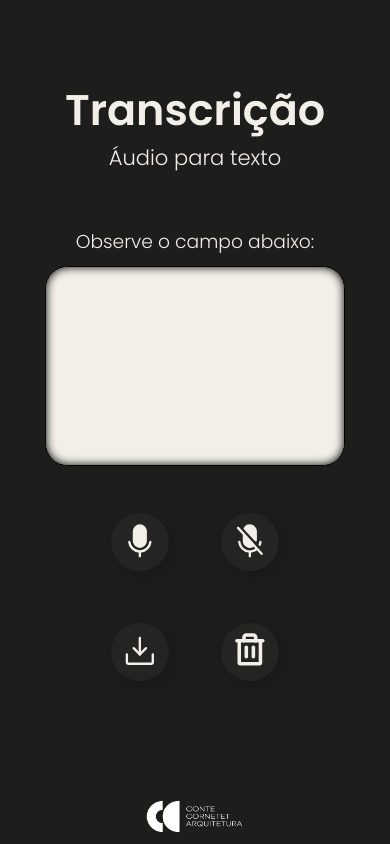
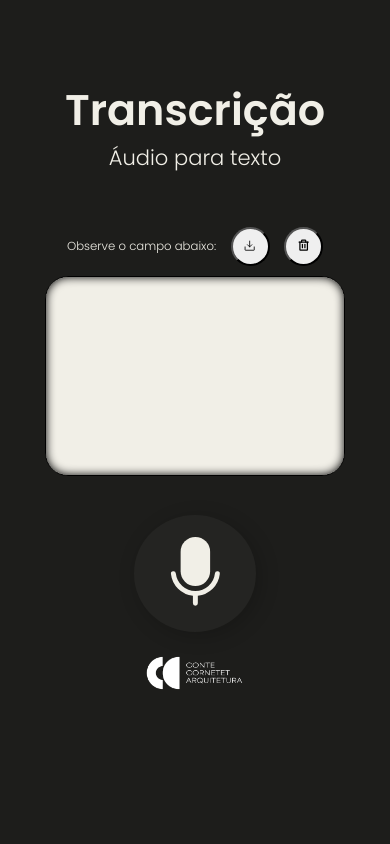
Before and after one commit to glauber2k2/voicetotext, a Next.js app: page / in a window 390 px wide. Built offline with nearby package versions, Linux system fonts and the light colour scheme.

Commit message:
fix bugs

```diff
--- a/src/pages/index.tsx
+++ b/src/pages/index.tsx
@@ -1,18 +1,15 @@
-import { useEffect, useRef, useState } from 'react';
+import React, { useEffect, useRef, useState } from 'react';
 import styles from '../styles/Home.module.css';
 
-import {
-  Microphone,
-  MicrophoneSlash,
-  DownloadSimple,
-  Trash,
-} from 'phosphor-react';
+import { Microphone, DownloadSimple, Trash } from 'phosphor-react';
 import Image from 'next/image';
 
 interface SpeechRecognition extends EventTarget {
   continuous: boolean;
   lang: string;
   onresult: (event: SpeechRecognitionEvent) => void;
+  onaudiostart?: () => void;
+  onaudioend?: () => void;
   start(): void;
   stop(): void;
 }
@@ -46,8 +43,8 @@ function App(): JSX.Element {
 
   useEffect(() => {
     class SpeechApi {
-      speechApi: SpeechRecognition | undefined; // Made speechApi property public
-      private output: HTMLTextAreaElement | null = null; // Marked as optional with default value
+      speechApi: SpeechRecognition | undefined;
+      private output: HTMLTextAreaElement | null = null;
 
       constructor() {
         const SpeechToText =
@@ -74,6 +71,16 @@ function App(): JSX.Element {
             this.output.value += transcript;
           }
         };
+
+        this.speechApi.onaudiostart = () => {
+          console.log('Captura de áudio iniciada.');
+        };
+
+        this.speechApi.onaudioend = () => {
+          console.log('Captura de áudio encerrada.');
+          setIsRec(false);
+          postText();
+        };
       }
 
       start() {
@@ -96,22 +103,35 @@ function App(): JSX.Element {
     }
 
     btnGravarRef.current!.addEventListener('click', () => {
-      btnGravarRef.current!.disabled = true;
-      btnPararRef.current!.disabled = false;
-      speech.start();
+      // Verifique se o botão está desabilitado
+      if (!btnGravarRef.current!.disabled) {
+        // Desabilite o botão
+        btnGravarRef.current!.disabled = true;
+
+        // Execute a ação desejada (iniciar gravação)
+        speech.start();
+
+        // Aguarde um período de tempo antes de habilitar o botão novamente
+        setTimeout(() => {
+          btnGravarRef.current!.disabled = false;
+        }, 2000); // Defina o tempo desejado em milissegundos (2 segundos neste exemplo)
+      }
     });
 
     btnPararRef.current!.addEventListener('click', () => {
-      btnGravarRef.current!.disabled = false;
-      btnPararRef.current!.disabled = true;
-      speech.stop();
-    });
+      // Verifique se o botão está desabilitado
+      if (!btnPararRef.current!.disabled) {
+        // Desabilite o botão
+        btnPararRef.current!.disabled = true;
 
-    btnBaixarRef.current!.addEventListener('click', () => {
-      const text = textareaRef.current!.value;
-      const filename = 'speech.txt';
+        // Execute a ação desejada (parar gravação)
+        speech.stop();
 
-      download(text, filename);
+        // Aguarde um período de tempo antes de habilitar o botão novamente
+        setTimeout(() => {
+          btnPararRef.current!.disabled = false;
+        }, 2000); // Defina o tempo desejado em milissegundos (2 segundos neste exemplo)
+      }
     });
 
     btnLimparRef.current!.addEventListener('click', () => {
@@ -125,26 +145,19 @@ function App(): JSX.Element {
       speech.stop();
     };
   }, []);
-  function download(text: string, filename: string) {
+
+  const handleDownload = () => {
+    const formattedData = text.join('\n');
     const element = document.createElement('a');
-
-    element.setAttribute(
-      'href',
-      'data:text/plain;charset=utf-8,' + encodeURIComponent(text)
-    );
-
-    element.setAttribute('download', filename);
-
-    element.style.display = 'none';
-
+    const file = new Blob([formattedData], { type: 'text/plain' });
+    element.href = URL.createObjectURL(file);
+    element.download = 'data.txt';
     document.body.appendChild(element);
-
     element.click();
-
     document.body.removeChild(element);
-  }
-
+  };
   const [isRec, setIsRec] = useState(false);
+  const [text, setText] = useState<string[]>([]);
 
   function handleActiveRec() {
     setIsRec(true);
@@ -154,33 +167,59 @@ function App(): JSX.Element {
     setIsRec(false);
   }
 
+  function postText() {
+    const word = textareaRef.current!.value;
+
+    if (word != '') {
+      setText((prevText) => [...prevText, word]);
+      textareaRef.current!.value = '';
+    }
+  }
+
   return (
     <div className={styles.container}>
       <h1>Transcrição</h1>
       <h2>Áudio para texto</h2>
+      <div></div>
 
-      <label>Observe o campo abaixo:</label>
+      <label className={styles.simpleButtons}>
+        Observe o campo abaixo:
+        <button onClick={handleDownload}>
+          <DownloadSimple weight='regular' />
+        </button>
+        <button ref={btnLimparRef} id='btnLimpar'>
+          <Trash weight='bold' />
+        </button>
+      </label>
       <textarea ref={textareaRef} id='textarea'></textarea>
-      <div className={styles.buttons}>
+      <div className={styles.recButton}>
         <button
-          className={isRec ? styles.rec : styles.noRec}
+          className={isRec ? styles.noDisplay : styles.noRec}
           onClick={handleActiveRec}
           ref={btnGravarRef}
           id='btnGravar'
         >
           <Microphone weight='fill' />
         </button>
-        <button ref={btnPararRef} id='btnParar' onClick={handleDisableRec}>
-          <MicrophoneSlash weight='fill' />
-        </button>
-        <button ref={btnBaixarRef} id='btnBaixar'>
-          <DownloadSimple weight='regular' />
-        </button>
-        <button ref={btnLimparRef} id='btnLimpar'>
-          <Trash weight='bold' />
+        <button
+          ref={btnPararRef}
+          id='btnParar'
+          onClick={handleDisableRec}
+          className={isRec ? styles.rec : styles.noDisplay}
+        >
+          <Microphone weight='fill' />
         </button>
       </div>
-
+      {text.length > 0 && (
+        <ul>
+          <h2>Foi falado:</h2>
+          {text.map((item, index) => (
+            <li key={index}>
+              <p>{item}</p>
+            </li>
+          ))}
+        </ul>
+      )}
       <Image
         src='/images/CONTE_LOGO_REDUZIDO_BRANCO.png'
         width={1280}
--- a/src/styles/Home.module.css
+++ b/src/styles/Home.module.css
@@ -1,6 +1,6 @@
 .container {
   width: 100%;
-  height: 100vh;
+  min-height: 100vh;
   background-color: #1d1d1b;
   display: flex;
   flex-direction: column;
@@ -29,16 +29,17 @@
 
 .container label {
   color: #f1efe7;
-  width: 36.8vw;
+  width: 25vw;
   margin-top: 3.4rem;
   font-size: 1.4vw;
   font-weight: 500;
+  justify-content: space-between;
 }
 
 .container textarea {
   background-color: #f1efe7;
   width: 36.8vw;
-  height: 14vw;
+  height: 10vw;
   border: 1px solid #000;
   border-radius: 23px;
   padding: 1rem;
@@ -48,14 +49,47 @@
   margin: 0.6rem 0 2rem 0;
 }
 
-.buttons {
+.container ul {
+  display: flex;
+  margin-top: 2%;
+  width: 40%;
+  flex-direction: column;
+  list-style: none;
+  gap: 1rem;
+}
+
+.container li {
+  color: #fff;
+  border: 1px solid #f1efe7;
+  padding: 1rem;
+}
+
+.container li p {
+  width: 100%;
+}
+
+.simpleButtons {
+  margin-top: 5px;
+  display: flex;
+  gap: 1vw;
+  border-radius: 50px;
+}
+
+.simpleButtons button {
+  width: 2vw;
+  height: 2vw;
+  border-radius: 50px;
+  cursor: pointer;
+}
+
+.recButton {
   display: flex;
   justify-content: center;
   gap: 5.5vw;
 }
 
-.buttons button,
-.buttons button.noRec {
+.recButton button,
+.recButton button.noRec {
   width: 5vw;
   height: 5vw;
   background-color: #242422;
@@ -66,19 +100,24 @@
   padding: 0.6vw;
 }
 
-.buttons button:hover {
+.recButton button:hover {
   color: #ffffff;
   background-color: #85754d;
 }
 
-.buttons button.rec {
+.recButton button.rec {
   color: #ed1f1f;
   background-color: #f1efe7;
 }
 
-.buttons svg {
+.recButton svg {
   width: 100%;
   height: 100%;
+}
+
+.noDisplay {
+  display: none;
+  opacity: 0%;
 }
 
 @media (max-width: 768px) {
@@ -97,9 +136,10 @@
   }
 
   .container label {
+    align-items: center;
     text-align: center;
-    font-size: 4.8vw;
-    width: 18.8rem;
+    font-size: 3vw;
+    width: 16rem;
   }
 
   .container textarea {
@@ -107,18 +147,25 @@
     min-height: 12.5rem;
   }
 
-  .buttons {
+  .simpleButtons button {
+    width: 10vw;
+    height: 10vw;
+    border-radius: 50px;
+    cursor: pointer;
+  }
+
+  .recButton {
     flex-wrap: wrap;
   }
 
-  .buttons button,
-  .buttons button.noRec {
-    width: 15vw;
-    height: 15vw;
+  .recButton button,
+  .recButton button.noRec {
+    width: 35vw;
+    height: 30vw;
     margin: 5%;
   }
 
-  .buttons svg {
+  .recButton svg {
     width: 70%;
     height: 70%;
   }
@@ -127,6 +174,17 @@
     object-fit: scale-down;
     width: 25vw;
     height: 10vw;
-    margin-top: auto;
+    margin-top: 5%;
+  }
+
+  .container ul {
+    display: flex;
+    margin-top: 5%;
+    width: 100%;
+    flex-direction: column;
+    list-style: none;
+    gap: 1rem;
+
+    padding: 1rem;
   }
 }
```
